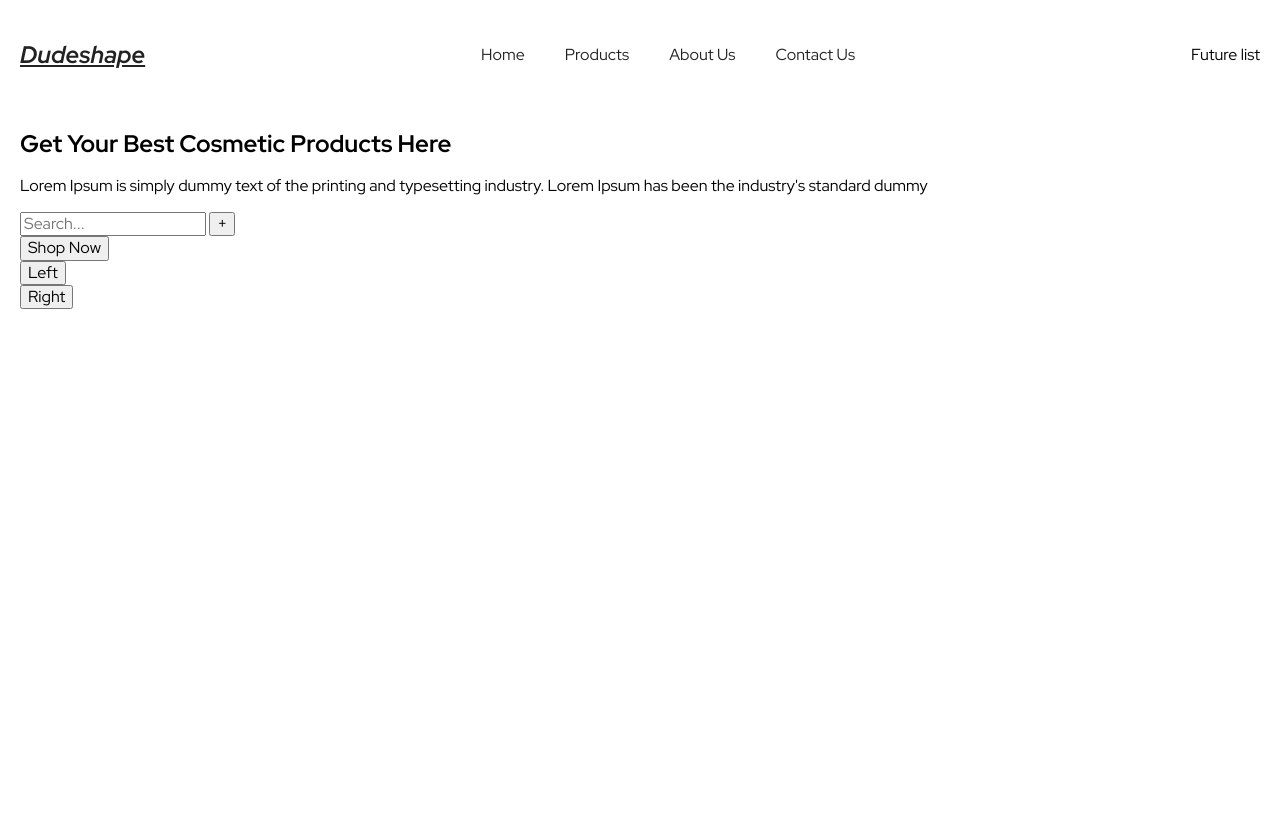
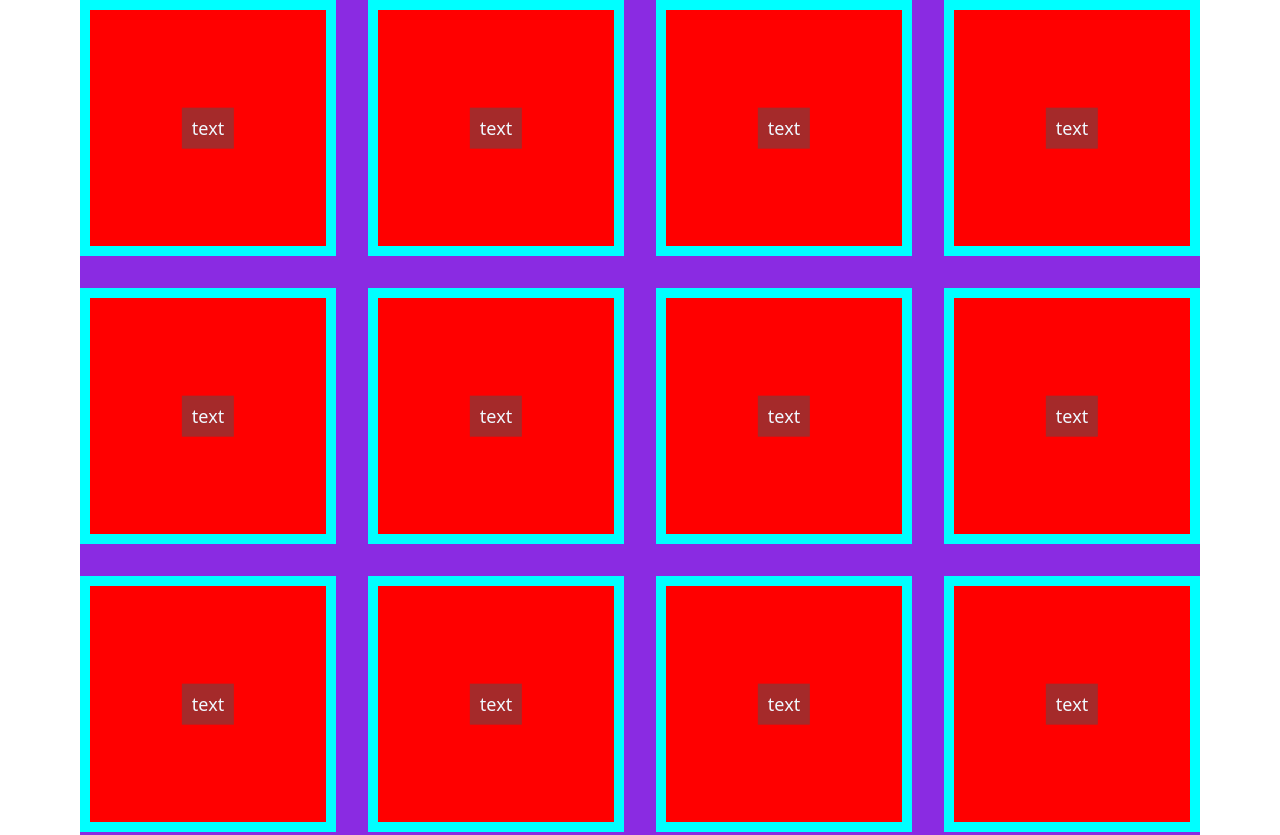
Before and after one commit to AlonaHarnyk/hillel_ind, a plain HTML site: page index.html in a window 1280 px wide. Shown: the top 835 px of the page. Before the commit the page ends 800 px from the top, so only its background shows below. Drawn offline with nearby package versions, Linux system fonts and the light colour scheme.

Commit message:
lesson-14

```diff
--- a/index.html
+++ b/index.html
@@ -17,42 +17,26 @@
     <link rel="stylesheet" type="text/css" href="./styles.css" />
   </head>
   <body>
-    <header class="header">
-      <div class="container header__container">
-        <a href="./index.html" class="header__logo">Dudeshape</a>
-        <nav class="navigation">
-          <ul class="navigation__list">
-            <li><a href="" class="navigation__link">Home</a></li>
-            <li><a href="" class="navigation__link">Products</a></li>
-            <li><a href="" class="navigation__link">About Us</a></li>
-            <li><a href="" class="navigation__link">Contact Us</a></li>
-          </ul>
-        </nav>
-        <ul>
-          Future list
-        </ul>
-      </div>
-    </header>
-    <main>
-      <section>
-        <div class="container">
-          <h1>Get Your Best Cosmetic Products Here</h1>
-          <p>
-            Lorem Ipsum is simply dummy text of the printing and typesetting
-            industry. Lorem Ipsum has been the industry's standard dummy
-          </p>
-          <form>
-            <input type="text" placeholder="Search..." />
-            <button>+</button>
-          </form>
-          <button>Shop Now</button>
-          <ul>
-            <li><button>Left</button></li>
-            <li><button>Right</button></li>
-          </ul>
-        </div>
-      </section>
-    </main>
-    <footer></footer>
+    <!-- <p class="quote">Hello world!</p> -->
+    <!-- <a href="" class="logo">Logo</a> -->
+
+    <div class="container">
+      <div class="item"><p>text</p></div>
+      <div class="item"><p>text</p></div>
+      <div class="item"><p>text</p></div>
+      <div class="item"><p>text</p></div>
+      <div class="item"><p>text</p></div>
+      <div class="item"><p>text</p></div>
+      <div class="item"><p>text</p></div>
+      <div class="item"><p>text</p></div>
+      <div class="item"><p>text</p></div>
+      <div class="item"><p>text</p></div>
+      <div class="item"><p>text</p></div>
+      <div class="item"><p>text</p></div>
+      <div class="item"><p>text</p></div>
+      <div class="item"><p>text</p></div>
+      <div class="item"><p>text</p></div>
+      <div class="item"><p>text</p></div>
+    </div>
   </body>
 </html>
--- a/styles.css
+++ b/styles.css
@@ -1,49 +1,105 @@
-body {
-  font-family: 'Red Hat Display', sans-serif;
+p {
+  margin: 0;
 }
 
-ul {
-  padding: 0;
-  margin: 0;
-  list-style: none;
+/* .quote {
+  color: red;
 }
 
-a {
-  text-decoration: none;
+.quote::before {
+  content: 'X';
+  color: blue;
+  font-size: 24px;
 }
 
+.quote::after {
+  content: 'X';
+  color: blue;
+  font-size: 24px;
+} */
+
+/* .logo { */
+/* color: plum;
+  text-decoration: none;
+  position: relative; */
+/* transition-property: color, background-color; */
+/* transition-property: color;
+  transition-duration: 1s;
+  transition-timing-function: linear;
+  transition-delay: 500ms; */
+/* transition: color 1s linear; */
+/* } */
+
+/* .logo:hover { */
+/* color: red; */
+/* background-color: aquamarine; */
+/* transition-property: color;
+  transition-duration: 1s;
+  transition-timing-function: linear;
+  transition-delay: 500ms; */
+/* } */
+
+/*
+.logo::after {
+  content: '';
+  display: block;
+  height: 2px;
+  width: 100%;
+  background-color: aqua;
+  position: absolute;
+  bottom: -2px;
+} */
+
 .container {
+  width: 1120px;
   margin: 0 auto;
-  width: 1280px;
-  padding: 0 20px;
+  background-color: blueviolet;
+  display: grid;
+  grid-template-columns: repeat(4, auto);
+  gap: 32px;
 }
 
-.header__container {
-    display: flex;
-    justify-content: space-between;
-    align-items: center;
+.item {
+  background-color: aqua;
+  height: 256px;
+  position: relative;
+  transition: transform 500ms ease-in;
 }
 
-.header__logo {
-  font-style: italic;
-  font-weight: 700;
-  font-size: 24px;
-  /* line-height: 30px; */
-  line-height: 1.25;
-  text-decoration: underline;
-  color: #222222;
+.item:hover {
+  transform: skew(-10deg);
 }
 
-.navigation__list {
-    display: flex;
-    gap: 40px;
+.item::after {
+  content: '';
+  display: block;
+  height: 236px;
+  width: 236px;
+  position: absolute;
+  background-color: red;
+  top: 10px;
+  left: 10px;
 }
 
-.navigation__link {
-  font-weight: 400;
-  font-size: 16px;
-  line-height: 1.25;
-  color: #222222;
-  padding: 45px 0;
-  display: block;
+.item p {
+  text-align: center;
+  color: aliceblue;
+  background-color: brown;
+  z-index: 100;
+  position: absolute;
+  top: 50%;
+  left: 50%;
+  transform: translate(-50%, -50%);
+  font-size: 18px;
+  padding: 10px;
+  transition:
+    color 500ms ease-in,
+    opacity 500ms ease-in,
+    transform 500ms ease-in;
 }
+
+.item p:hover {
+  color: blue;
+  opacity: 0.8;
+  transform: translate(-50%, -50%) rotate(360deg);
+}
```
